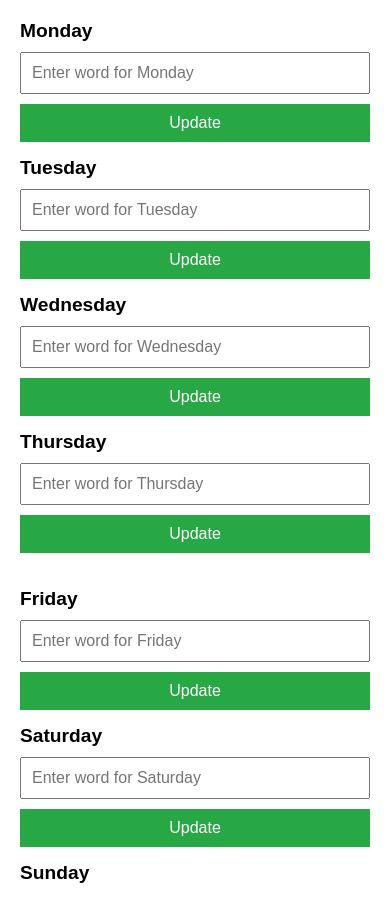
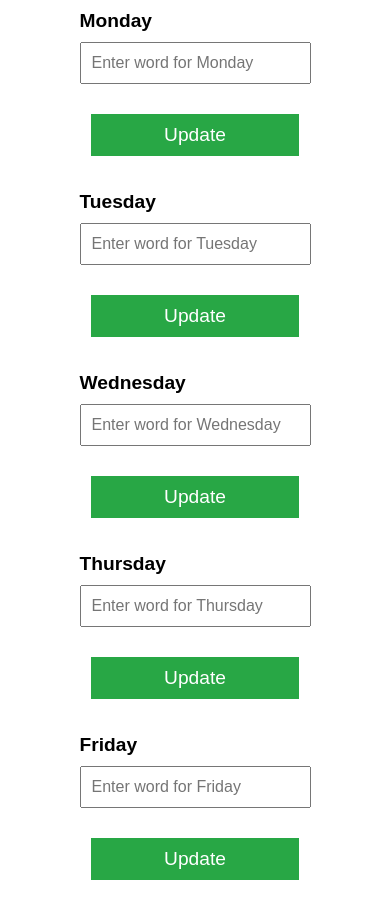
Before and after one commit to rjrizokas/my-web-app-wordly, a website: page update.html in a window 390 px wide. Shown: the top 903 px of the page. Drawn offline with Linux system fonts and the light colour scheme.

Commit message:
Update styles.css

```diff
--- a/styles.css
+++ b/styles.css
@@ -35,8 +35,10 @@ input[type="text"] {
 }
 
 button {
+    display: block;
+    margin: 20px auto;
     padding: 10px;
-    font-size: 1em;
+    font-size: 1.2em;
     background-color: #28a745;
     color: #fff;
     border: none;
@@ -49,7 +51,17 @@ button:hover {
 
 /* Mobile responsiveness */
 @media (max-width: 600px) {
+    .container {
+        flex-direction: column;
+        align-items: center;
+    }
+
     .column {
         flex: 1 1 100%;
+        margin: 0;
+    }
+
+    button {
+        width: 90%;
     }
 }
```
